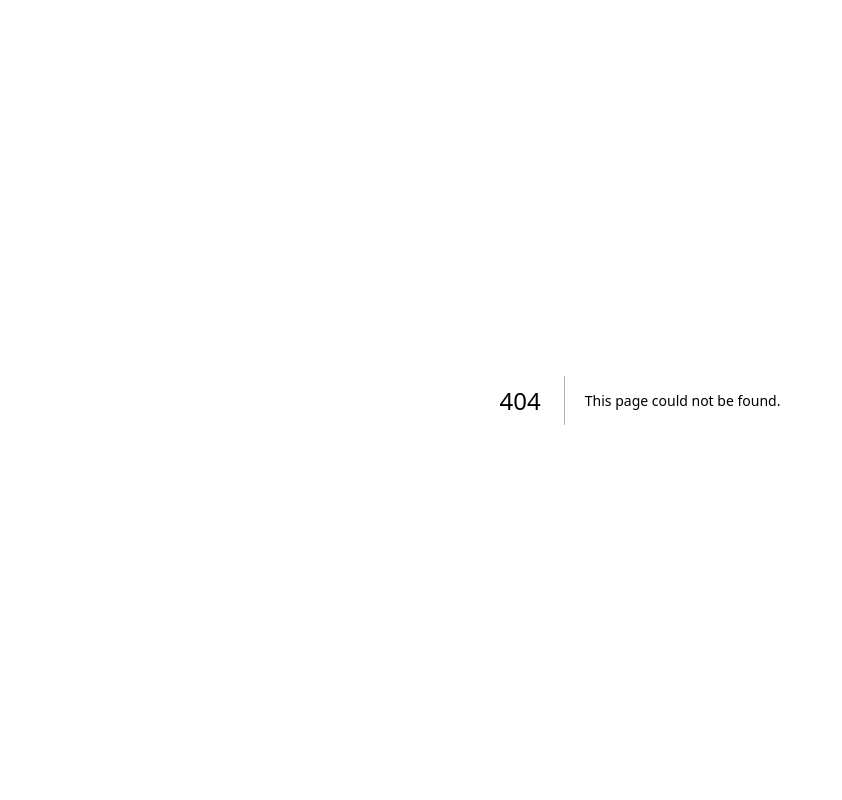
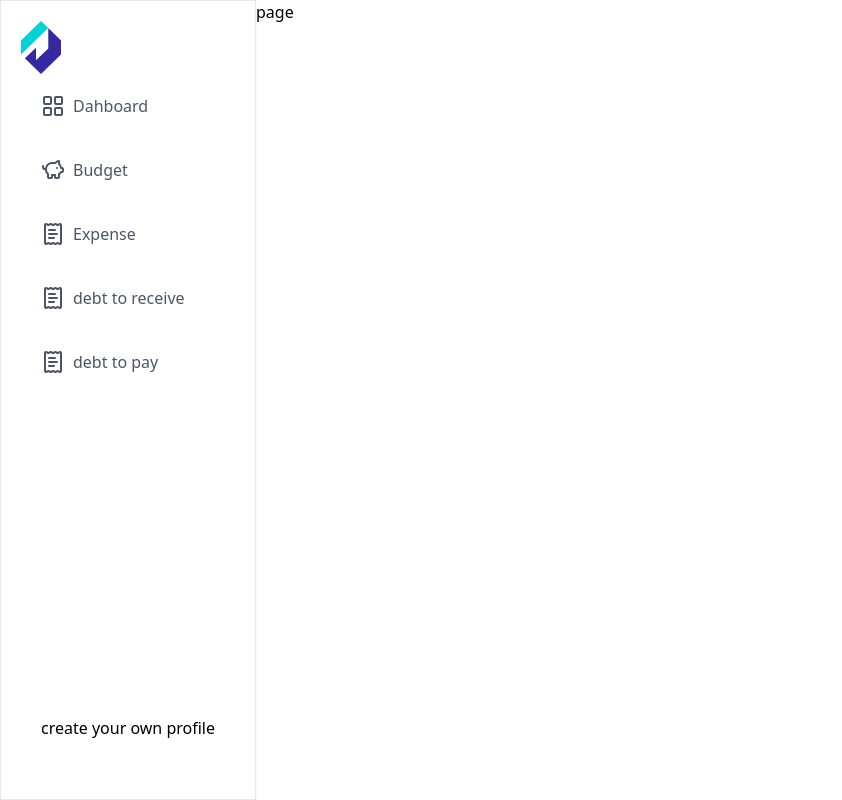
Before and after one commit to betiytesfay/KeepBirr, a Next.js app: page /dashboard in a window 1280 px wide. Before the commit this address had no page. Shown: the whole page, without its empty margins (0-842 px from the left). Built offline with nearby package versions, Linux system fonts and the light colour scheme.

Commit message:
add new navigation in dashboard

```diff
--- /dev/null
+++ b/app/dashboard/_component/SideNav.jsx
@@ -0,0 +1,51 @@
+import React from 'react'
+import Image from 'next/image'
+import { LayoutGrid, PiggyBank, ReceiptText } from "lucide-react"
+function SideNav() {
+  const menuList = [
+    {
+      id: 1,
+      name: "Dahboard",
+      icon: LayoutGrid,
+    }, {
+      id: 2,
+      name: "Budget",
+      icon: PiggyBank
+    },
+    {
+      id: 3,
+      name: "Expense",
+      icon: ReceiptText
+    },
+    {
+      id: 4,
+      name: "debt to receive",
+      icon: ReceiptText
+    },
+    {
+      id: 5,
+      name: "debt to pay",
+      icon: ReceiptText
+    }
+  ]
+  return (
+    <div className="h-screen p-5 bg-color-blue border shadow-sm">
+      <Image src="/logo.svg" alt="logo" width={40} height={20} />
+      <div>
+        {menuList.map((menu, index) => (
+          <h2 className="flex gap-2 items-center text-gray-600 font-medium p-5 cursor-pointer rounded-lg
+          hover: text-primary hover:bg-blue-100">
+            <menu.icon />
+            {menu.name}
+          </h2>
+        ))
+        }
+      </div>
+      <div className="fixed bottom-10 p-5 flex items-center">
+        <p>create your own profile</p>
+      </div>
+    </div>
+  )
+}
+
+export default SideNav
--- /dev/null
+++ b/app/dashboard/layout.jsx
@@ -0,0 +1,16 @@
+import React from 'react'
+import SideNav from "./_component/SideNav.jsx"
+function layout({ children }) {
+  return (
+    <div>
+      <div className=" fixed md:w-64 hidden md:block bg-color-blue">
+        <SideNav />
+      </div>
+      <div className="bg-color-blue md:ml-64">
+        {children}
+      </div>
+    </div>
+  )
+}
+
+export default layout
--- /dev/null
+++ b/app/dashboard/page.jsx
@@ -0,0 +1,14 @@
+import React, { Children } from 'react'
+
+function page({ Children }) {
+  return (
+    <div>
+      <div>page</div>
+      <div>
+        {Children}
+      </div>
+    </div>
+  )
+}
+
+export default page
--- a/app/layout.js
+++ b/app/layout.js
@@ -36,6 +36,7 @@ export default function RootLayout({ children }) {
         <body
           className={`${geistSans.variable} ${geistMono.variable} antialiased`}
         >
+
           {children}
         </body>
       </html>
--- /dev/null
+++ b/app/login/page.js
@@ -0,0 +1,33 @@
+'use client'
+import React from 'react'
+import Image from 'next/image'
+import { useRouter } from 'next/navigation'
+export default function Login() {
+  const router = useRouter();
+  return (
+
+    <div className="flex h-screen border rounded-2xl border-black shadow-lg">
+      <div className=" flex flex-col justify-center items-start left-0 w-1/2  bg-white/40">
+        <h1 className="loginheader">Welcome to keepBirr </h1>
+
+        <Image src="/login.svg" alt="logo" width={100} height={70} />
+        <div className="bg-color-white shadow-xl mx-4">
+          <p className="items-center font-bold text-2xl">Create Your Account</p>
+          <label htmlFor="PhoneNumber">Phone Number:</label>
+          <input type="text" id="PhoneNumber" name="PhoneNumber" placeholder="+251 9********" className="border border-gray-300 rounded-md p-2 w-full mb-4" />
+          <label htmlFor="Password">Password:</label>
+          <input type="password" id="Password" name="Password" placeholder="********" className="border border-gray-300 rounded-md p-2 w-full mb-4" />
+          <div className="flex justify-around items-center gap-2">
+            <button className="bg-blue-500 text-white px-4 py-2 rounded-lg hover:bg-blue-600 transition-colors" onClick={() => router.push(`/dashboard`)}>Sign in </button >
+            <button className="bg-white text-gray-500 border border-gray-300 px-4 py-2 rounded-lg hover:bg-gray-600 hover:text-white transition-colors ">Sign Up</button>
+          </div>
+        </div>
+
+
+      </div>
+      <div className="w-1/2 justify-end items-end  mt-2">
+        <Image src="/savemoney.png" alt="how to use clerk with nextjs" width={1000} height={700} />
+      </div>
+    </div>
+  )
+}
--- a/app/page.js
+++ b/app/page.js
@@ -6,13 +6,9 @@ import Hero from "./_component/Hero";
 export default function Home() {
   return (
     <div>
-      <SignedOut>
-        <Link href="/sign-in">Sign in</Link>
-      </SignedOut>
-      <SignedIn>
-        <Header />
-        <Hero />
-      </SignedIn>
+
+      <Header />
+      <Hero />
     </div>
 
   );
--- a/app/sign-in/page.jsx
+++ /dev/null
@@ -1,5 +0,0 @@
-import { SignIn } from '@clerk/nextjs'
-
-export default function Page() {
-  return <SignIn />
-}
```
Also changed, not shown: app/dashboard/_component/DashboardHeader.jsx (added), app/login/loginPage.css (added), public/savemoney.png (added).
